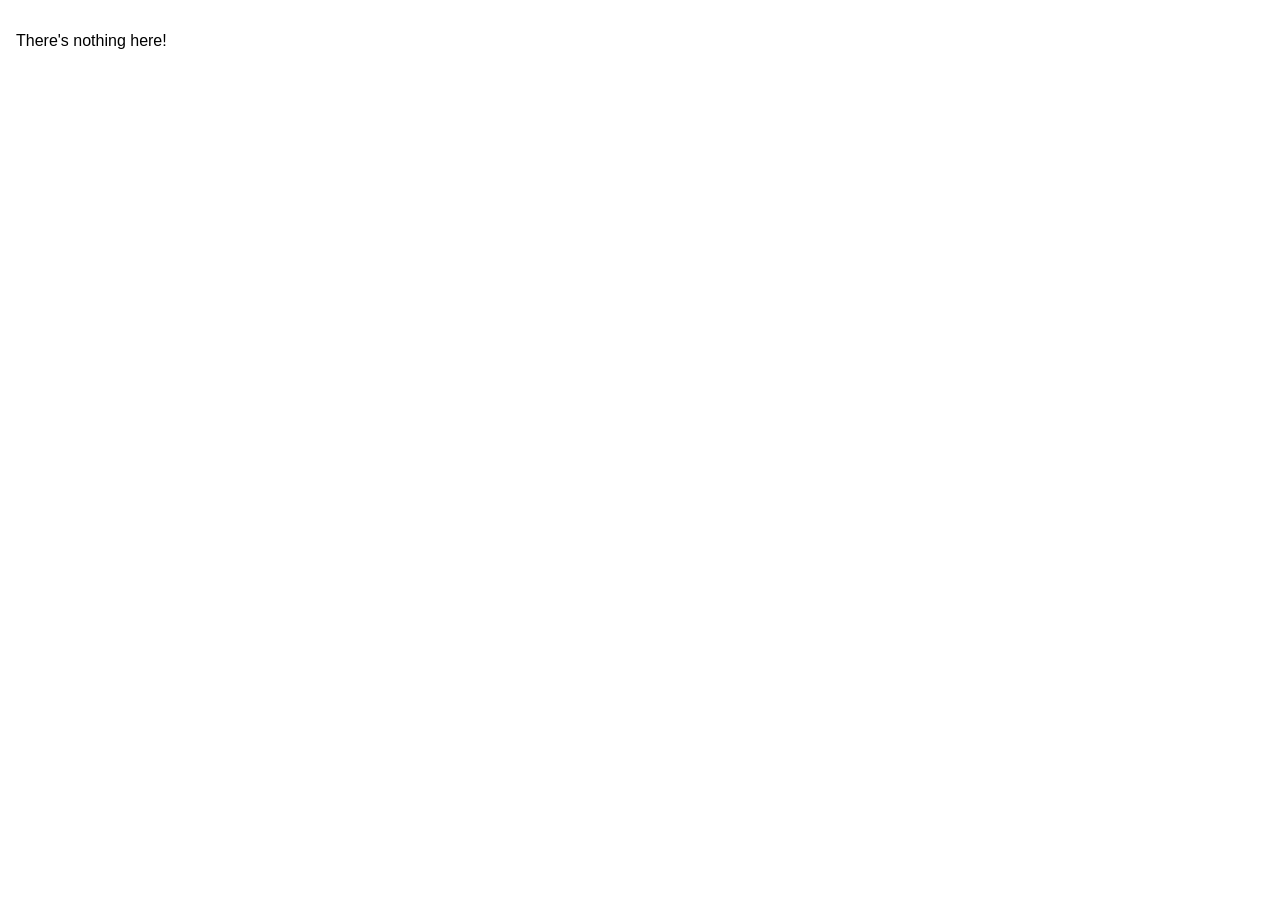
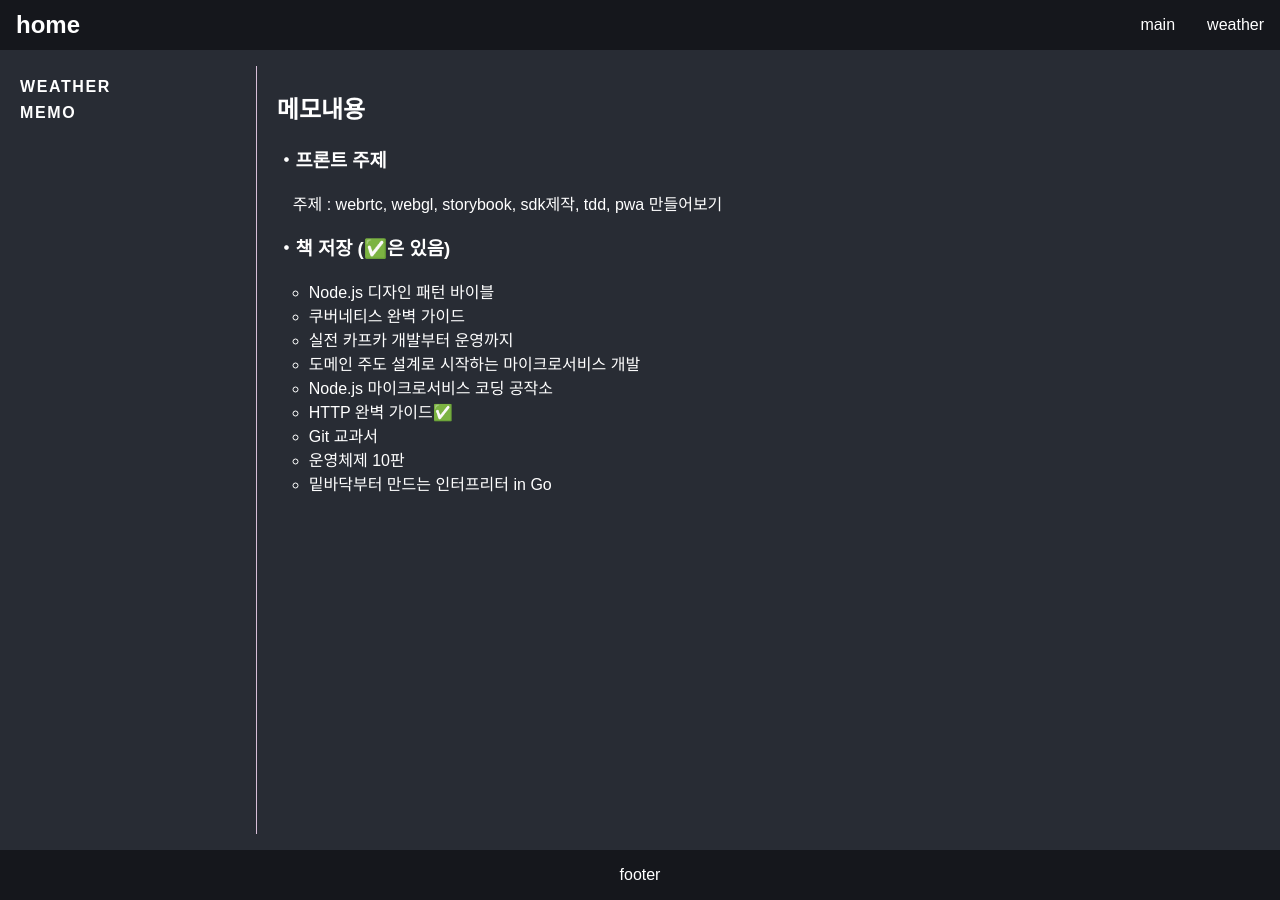
Before and after one commit to jmeno1011/noServerSideProject, a React (Create React App) app: page /main/memo in a window 1280 px wide. Before the commit the page ends 800 px from the top, so only its background shows below. Built offline with nearby package versions, Linux system fonts and the light colour scheme.

Commit message:
중간점검

```diff
--- a/src/App.js
+++ b/src/App.js
@@ -1,7 +1,7 @@
 import "./App.css";
 import { Route, Routes } from "react-router-dom";
 import { Home, About, SignUp, SignIn } from "./components/sectionOne";
-import { Main, Weather } from "./components/sectionTwo";
+import { Main, Memo, Weather } from "./components/sectionTwo";
 
 function App() {
   return (
@@ -13,6 +13,7 @@ function App() {
         <Route path="sign-in" element={<SignIn />} />
         <Route path="main/" element={<Main />}>
           <Route path="weather" element={<Weather />} />
+          <Route path="memo" element={<Memo />} />
         </Route>
         <Route
           path="*"
--- a/src/components/sectionTwo/Main.js
+++ b/src/components/sectionTwo/Main.js
@@ -46,19 +46,16 @@ export function Main() {
           <nav className={styles.side__nav}>
             <ul>
               <li>
-                <Link
-                  to="weather"
-                  className={
-                    location.pathname === nav.weather ? `${styles.active}` : ""
-                  }
-                >
-                  weather
-                </Link>
+                <Link to="weather">weather</Link>
+              </li>
+              <li>
+                <Link to="memo">memo</Link>
               </li>
             </ul>
           </nav>
         </div>
         <div className={styles.vertical__hr}></div>
+
         <div className={styles.app__right}>
           <Outlet />
         </div>
--- /dev/null
+++ b/src/components/sectionTwo/Memo.js
@@ -0,0 +1,26 @@
+import React from "react";
+import styles from "./css/styles.module.css";
+
+export function Memo() {
+  return (
+    <div className={styles.memo__app}>
+      <h2>메모내용</h2>
+      <h3>・프론트 주제</h3>
+      <p className={styles.front__memo_p}>
+        주제 : webrtc, webgl, storybook, sdk제작, tdd, pwa 만들어보기
+      </p>
+      <h3>・책 저장 (✅은 있음)</h3>
+      <ul className={styles.memo__ul}>
+        <li>Node.js 디자인 패턴 바이블</li>
+        <li>쿠버네티스 완벽 가이드</li>
+        <li>실전 카프카 개발부터 운영까지</li>
+        <li>도메인 주도 설계로 시작하는 마이크로서비스 개발</li>
+        <li>Node.js 마이크로서비스 코딩 공작소</li>
+        <li>HTTP 완벽 가이드✅</li>
+        <li>Git 교과서</li>
+        <li>운영체제 10판</li>
+        <li>밑바닥부터 만드는 인터프리터 in Go</li>
+      </ul>
+    </div>
+  );
+}
--- a/src/components/sectionTwo/Weather.js
+++ b/src/components/sectionTwo/Weather.js
@@ -19,6 +19,7 @@ export function Weather() {
             `https://api.openweathermap.org/data/2.5/weather?lat=${position.coords.latitude}&lon=${position.coords.longitude}&appid=${process.env.REACT_APP_WEATHER_API}`
           )
           .then((res) => {
+            console.log(res.data);
             setData(res.data);
           });
       });
--- a/src/components/sectionTwo/css/styles.module.css
+++ b/src/components/sectionTwo/css/styles.module.css
@@ -29,7 +29,6 @@
   min-height: 100vh;
   min-width: 300px;
   display: flex;
-  align-items: center;
   justify-content: center;
   color: white;
 }
@@ -38,8 +37,6 @@
   min-height: calc(100vh - 40px);
   min-width: 300px;
   display: flex;
-  align-items: center;
-  justify-content: center;
   color: white;
 }
 .app__left {
@@ -52,16 +49,19 @@
 .side__nav a {
   color: white;
   text-decoration: none;
-  margin-left: 0;
   text-transform: uppercase;
   font-weight: 600;
   letter-spacing: 0.1rem;
 }
 .side__nav a:active {
-  border: 1px solid cornflowerblue;
+  border: 1px solid #6495ed;
+}
+.side__nav li {
+  margin: 0.5rem 0;
 }
 .vertical__hr {
-  height: calc(100vh - 1rem);
+  height: calc(100vh - 2rem);
+  margin: 1rem 0;
   border-left: 1px solid thistle;
 }
 .app__right {
@@ -80,3 +80,20 @@
   margin: 0;
   color: white;
 }
+
+/* -----Memo----- */
+.memo__ul > li {
+  list-style: circle;
+  margin-left: 2rem;
+}
+.front__memo_p {
+  margin-left: 1rem;
+}
+.memo__app {
+  background-color: #282c34;
+  /* min-height: calc(100vh - 40px); */
+  height: calc(100vh - 40px);
+  min-width: 300px;
+  color: white;
+  overflow: auto;
+}
--- a/src/components/sectionTwo/index.js
+++ b/src/components/sectionTwo/index.js
@@ -1,2 +1,3 @@
-export {Main} from "./Main"
-export {Weather} from "./Weather"
+export { Main } from "./Main";
+export { Weather } from "./Weather";
+export { Memo } from "./Memo";
```
